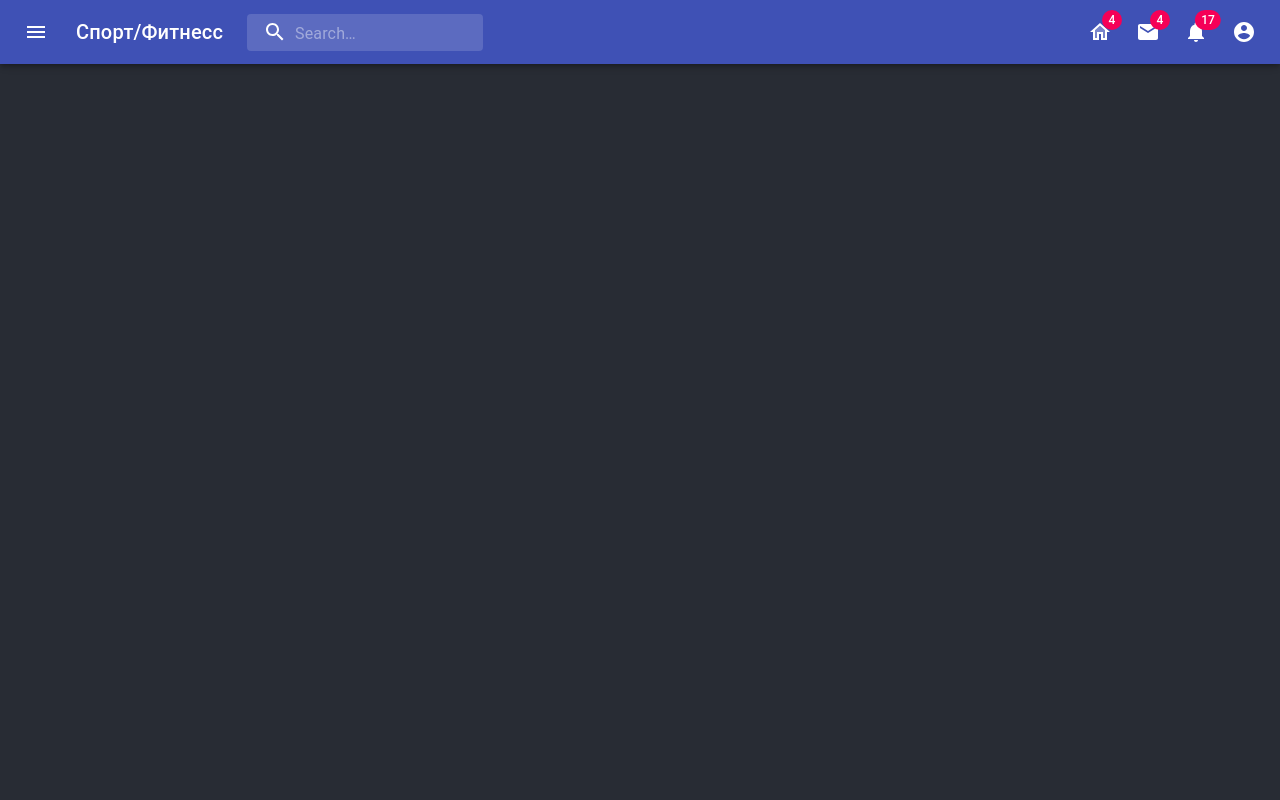
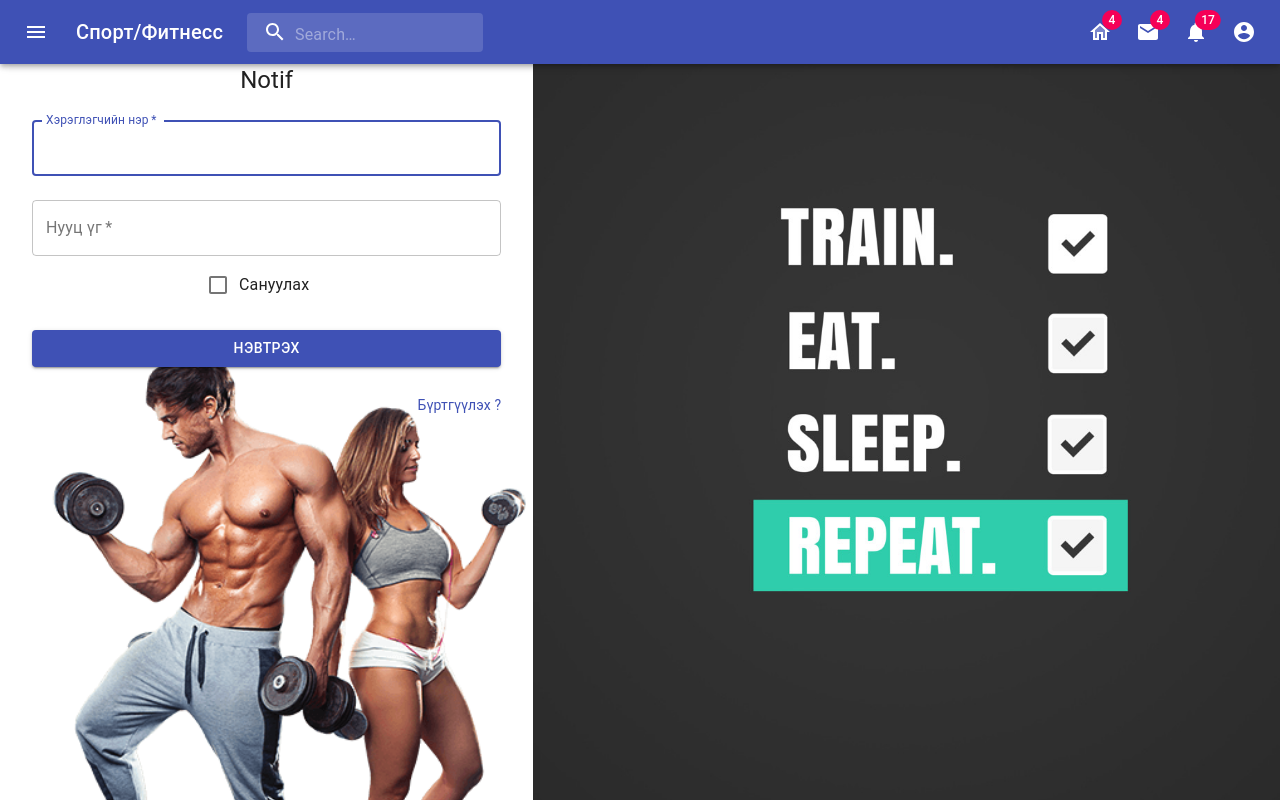
Before and after one commit to aochirbat/Dadlaga, a React (Create React App) app: page /notif in a window 1280 px wide. Built offline with nearby package versions, Linux system fonts and the light colour scheme.

Commit message:
Notif huudas nemsen

```diff
--- a/src/components/Navbar.js
+++ b/src/components/Navbar.js
@@ -140,7 +140,7 @@ export default function Main() {
         onClose={handleMobileMenuClose}
       >
         <MenuItem>
-          <IconButton aria-label="show 4 new mails" color="inherit">
+          <IconButton to="/notif" component={Linkdom} aria-label="show 4 new mails" color="inherit">
             <Badge badgeContent={4} color="secondary">
               <MailIcon />
             </Badge>
--- a/src/screens/Main.js
+++ b/src/screens/Main.js
@@ -2,6 +2,7 @@ import React from 'react';
 import Home from './HomeScreen';
 import Login from './loginScreen';
 import Navbar from '../components/Navbar';
+import Notif from  './notif';
 import
 {BrowserRouter as Router,Switch,Route}
 from 'react-router-dom';
@@ -16,6 +17,8 @@ function Main() {
              <Switch>
              <Route path="/" exact component={Home}/>
              <Route path="/Login" component={Login}/>
+             <Route path="/notif" component={Notif}/>
+
              </Switch>
 
               </Router>
--- /dev/null
+++ b/src/screens/notif.js
@@ -0,0 +1,125 @@
+import React from 'react';
+import {Typography,Grid,Box,Paper,Link,Checkbox,FormControlLabel,TextField,CssBaseline,Button,Avatar} from '@material-ui/core';
+import { makeStyles } from '@material-ui/core/styles';
+import Back from '../assets/loginbackground.png';
+import RightImage from '../assets/bottom.png';
+import HomeScreen from './HomeScreen';
+import {
+  BrowserRouter as Router,
+  Switch,
+  Route,
+  Link as Linkdom,
+  useRouteMatch,
+  useParams
+} from 'react-router-dom';
+const useStyles = makeStyles((theme) => ({
+  root: {
+    height: '100vh',
+  },
+  image: {
+    backgroundImage: `url(${Back})`,
+    backgroundRepeat: 'no-repeat',
+    backgroundColor:
+      theme.palette.type === 'light' ? theme.palette.grey[50] : theme.palette.grey[900],
+    backgroundSize: 'cover',
+    backgroundPosition: 'center',
+  },
+  paper: {
+    margin: theme.spacing(8, 4),
+
+    display: 'flex',
+    flexDirection: 'column',
+    alignItems: 'center',
+  },
+  avatar: {
+    margin: theme.spacing(1),
+    backgroundColor: theme.palette.secondary.main,
+  },
+  form: {
+    width: '100%', // Fix IE 11 issue.
+    marginTop: theme.spacing(1),
+  },
+  left:{
+    backgroundImage: `url(${RightImage})`,
+    backgroundRepeat: 'no-repeat',
+    backgroundSize: 'cover',
+    backgroundPosition: 'center',
+  },
+  submit: {
+    margin: theme.spacing(3, 0, 2),
+  },
+}));
+
+export default function SignInSide() {
+  const classes = useStyles();
+  return (
+      <Grid container component="main" className={classes.root}>
+       <CssBaseline />
+       <Grid item xs={12} sm={8} md={5} className={classes.left}  component={Paper} elevation={6} square>
+        <div className={classes.paper}>
+
+          <Typography component="h1" variant="h5">
+            Notif
+
+          </Typography>
+          <form className={classes.form} noValidate>
+            <TextField
+              variant="outlined"
+              margin="normal"
+              required
+              fullWidth
+              id="email"
+              label="Хэрэглэгчийн нэр"
+              name="email"
+              autoComplete="email"
+              autoFocus
+            />
+            <TextField
+              variant="outlined"
+              margin="normal"
+              required
+              fullWidth
+              name="password"
+              label="Нууц үг"
+              type="password"
+              id="password"
+              autoComplete="current-password"
+            />
+            <FormControlLabel
+              control={<Checkbox value="remember" color="primary" />}
+              label="Сануулах"
+            />
+            <Button
+              type="submit"
+              fullWidth
+              to="/home"
+              variant="contained"
+              color="primary"
+              component={Linkdom}
+              className={classes.submit}
+             // onClick={() =>{alert('toHome')}}
+            >
+              Нэвтрэх
+            </Button>
+            <Grid container >
+              <Grid item xs>
+                <Link href="#" variant="body2">
+
+                </Link>
+              </Grid>
+              <Grid item>
+                <Link href="#" variant="body2">
+                  {"Бүртгүүлэх ?"}
+                </Link>
+              </Grid>
+            </Grid>
+
+          </form>
+        </div>
+       </Grid>
+      <Grid item xs={false} sm={4} md={7} className={classes.image} />
+
+     </Grid>
+
+  );
+}
```
